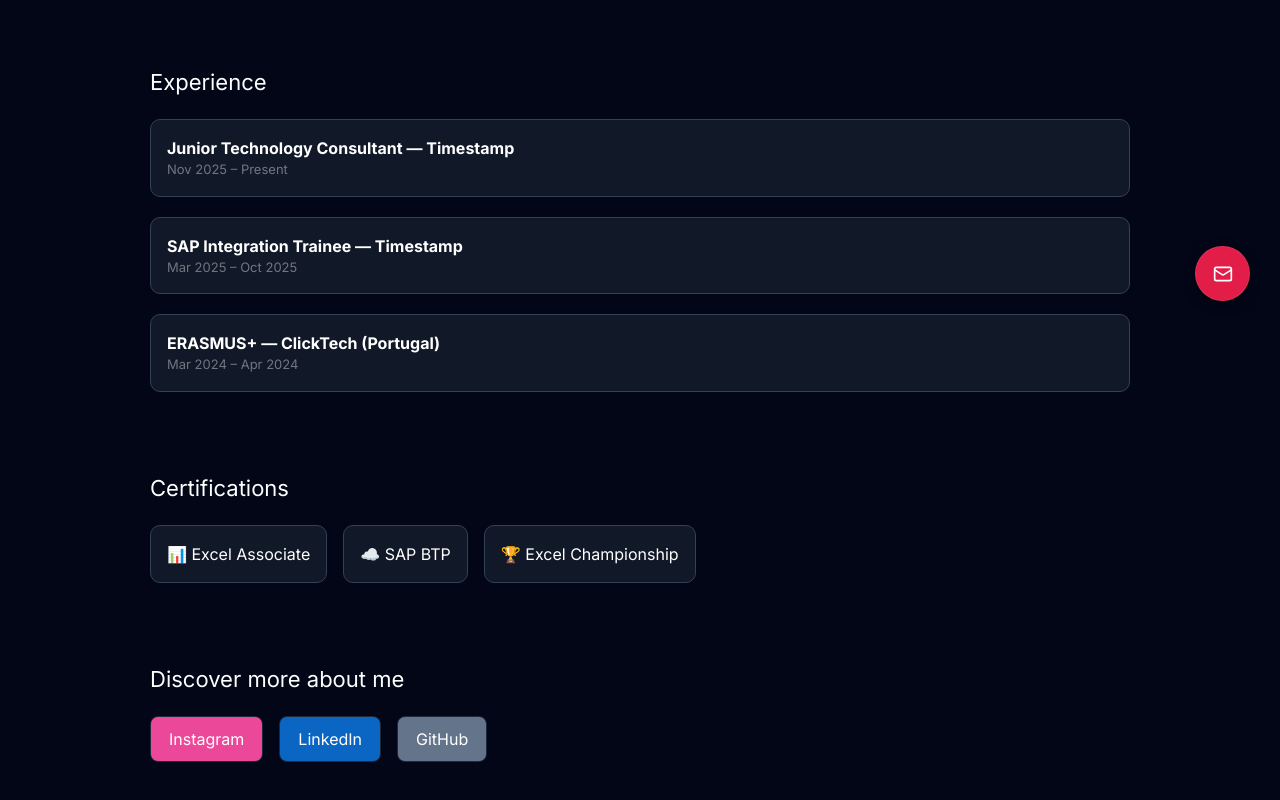
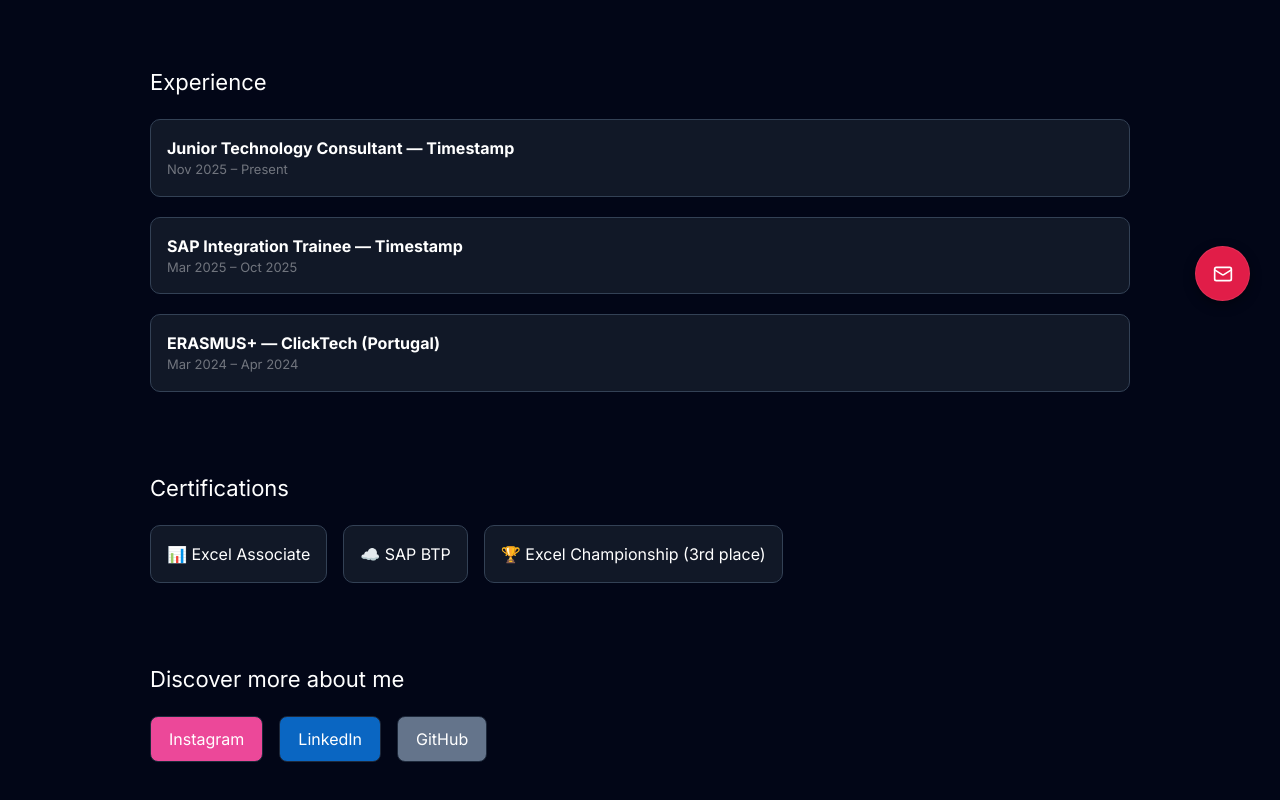
Before and after one commit to yuna-espejo/portfolio, a Next.js app: page /about in a window 1280 px wide. Shown: the part 469-1269 px from the top of the page. Built offline with nearby package versions, Linux system fonts and the light colour scheme.

Commit message:
certificates with links

```diff
--- a/app/about/page.tsx
+++ b/app/about/page.tsx
@@ -59,9 +59,23 @@
         <h2 style={sectionTitle}>Certifications</h2>
 
         <div style={row}>
-          <div style={card}>📊 Excel Associate</div>
-          <div style={card}>☁️ SAP BTP</div>
-          <div style={card}>🏆 Excel Championship</div>
+          <a
+            href="https://www.credly.com/badges/200565ce-c8ba-46f8-9ea8-06b69085aff2/linked_in_profile"
+            target="_blank"
+            style={card}
+          >
+            📊 Excel Associate
+          </a>
+          <a
+            href="https://www.credly.com/badges/a2049f18-c4ce-473d-ad92-3fe67f517de3/linked_in_profile"
+            target="_blank"
+            style={card}
+          >
+            ☁️ SAP BTP
+          </a>
+          <a href="/excel-championship.png" target="_blank" style={card}>
+            🏆 Excel Championship (3rd place)
+          </a>
         </div>
       </section>
 
```
Also changed, not shown: public/excel-championship.png (added).
